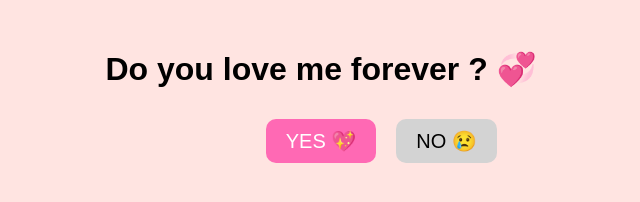
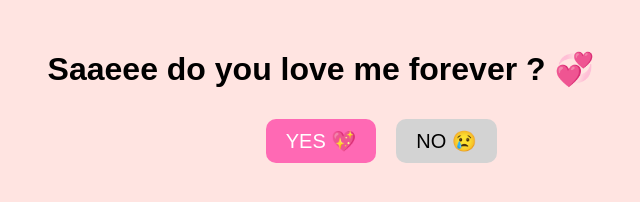
Before and after one commit to giou37000/Sae, a plain HTML site: page index.html in a window 1280 px wide. Shown: the whole page, without its empty margins (319-959 px from the left). Drawn offline with Linux system fonts and the light colour scheme.

Commit message:
Add files via upload

```diff
--- a/index.html
+++ b/index.html
@@ -3,7 +3,7 @@
 <head>
     <meta charset="UTF-8">
     <meta name="viewport" content="width=device-width, initial-scale=1.0">
-    <title>Love Quiz 💖</title>
+    <title>Love Quiz for Sae 💖</title>
     <link rel="stylesheet" href="style.css">
     <style>
         body {
@@ -46,7 +46,7 @@
 </head>
 <body>
     <div class="container">
-        <h1>Do you love me forever ? 💞</h1>
+        <h1>Saaeee do you love me forever ? 💞</h1>
         <button id="yes" onclick="loveResponse()">YES 💖</button>
         <button id="no" onclick="moveNoButton()">NO 😢</button>
     </div>
```
